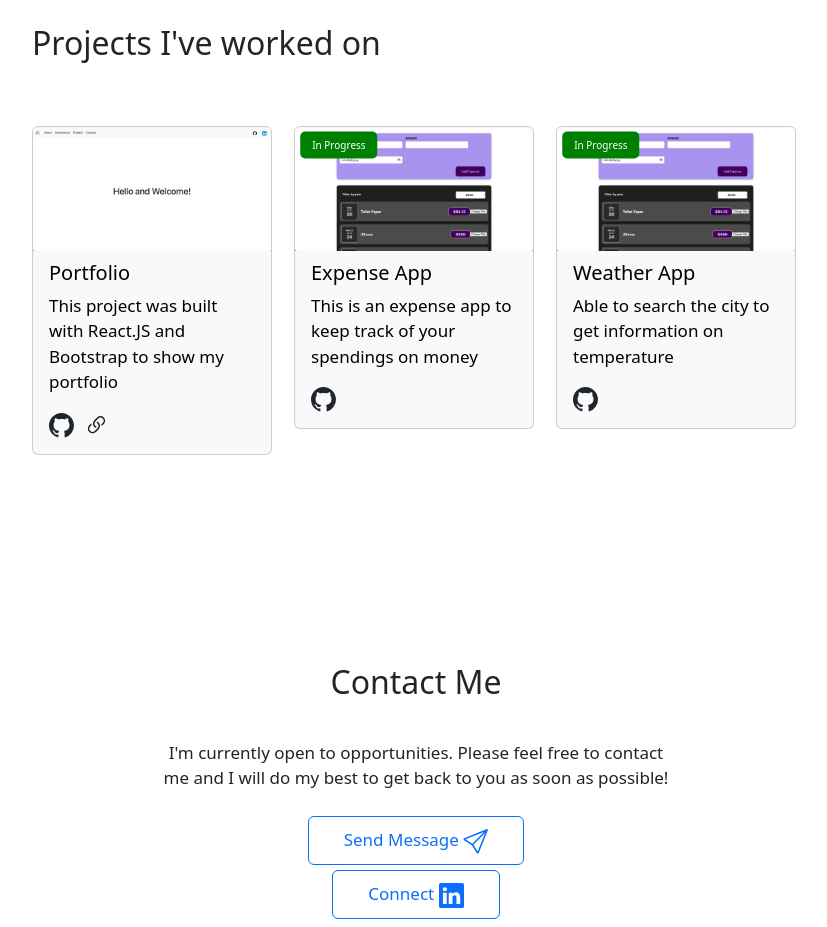
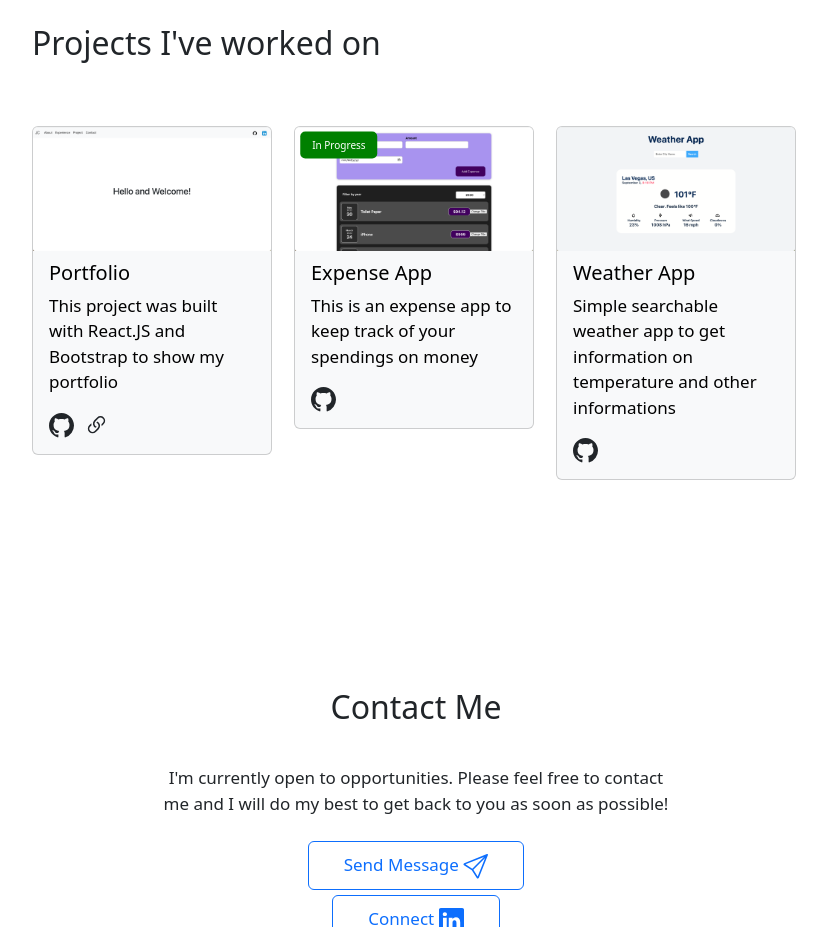
Before and after one commit to choijung121/portfolio, a React (Create React App) app: page / in a window 1280 px wide. Shown: the part 2640-3567 px from the top of the page, without its empty margins (224-1051 px from the left). Built offline with nearby package versions, Linux system fonts and the light colour scheme.

Commit message:
added new card

```diff
--- a/src/component/card.js
+++ b/src/component/card.js
@@ -1,6 +1,7 @@
 import React from "react";
 import portfolio from "../images/portfolio.png"
 import expenseApp from "../images/project-expenseapp.png"
+import weatherApp from "../images/weather.png"
 import './card.css'
 
 function Card(){
@@ -50,17 +51,14 @@ function Card(){
             <div class="col-sm-3">
                 <div class="card text-bg-light mb-3">
                     <a href="https://github.com/choijung121/weatherapp" className="card-text">
-                        <img src={expenseApp} class="card-img-top" alt="Example of Weather App"/>
+                        <img src={weatherApp} class="card-img-top" alt="Example of Weather App"/>
                         <div class="card-body">
                             <h5 class="card-title">Weather App</h5>
-                            <p class="card-text">Able to search the city to get information on temperature</p>
+                            <p class="card-text">Simple searchable weather app to get information on temperature and other informations</p>
                             <a href="https://github.com/choijung121/weatherapp" class="link-dark icon-link">
                                 <svg xmlns="http://www.w3.org/2000/svg" width="25" height="25" fill="currentColor" class="bi bi-github" viewBox="0 0 16 16">
                                     <path d="M8 0C3.58 0 0 3.58 0 8c0 3.54 2.29 6.53 5.47 7.59.4.07.55-.17.55-.38 0-.19-.01-.82-.01-1.49-2.01.37-2.53-.49-2.69-.94-.09-.23-.48-.94-.82-1.13-.28-.15-.68-.52-.01-.53.63-.01 1.08.58 1.23.82.72 1.21 1.87.87 2.33.66.07-.52.28-.87.51-1.07-1.78-.2-3.64-.89-3.64-3.95 0-.87.31-1.59.82-2.15-.08-.2-.36-1.02.08-2.12 0 0 .67-.21 2.2.82.64-.18 1.32-.27 2-.27.68 0 1.36.09 2 .27 1.53-1.04 2.2-.82 2.2-.82.44 1.1.16 1.92.08 2.12.51.56.82 1.27.82 2.15 0 3.07-1.87 3.75-3.65 3.95.29.25.54.73.54 1.48 0 1.07-.01 1.93-.01 2.2 0 .21.15.46.55.38A8.012 8.012 0 0 0 16 8c0-4.42-3.58-8-8-8z"/>
                                 </svg>
-                                <div className="progress-button">
-                                    <p1>In Progress</p1>
-                                </div>
                             </a>
                         </div>
                     </a>
```
Also changed, not shown: src/images/weather.png (added).
